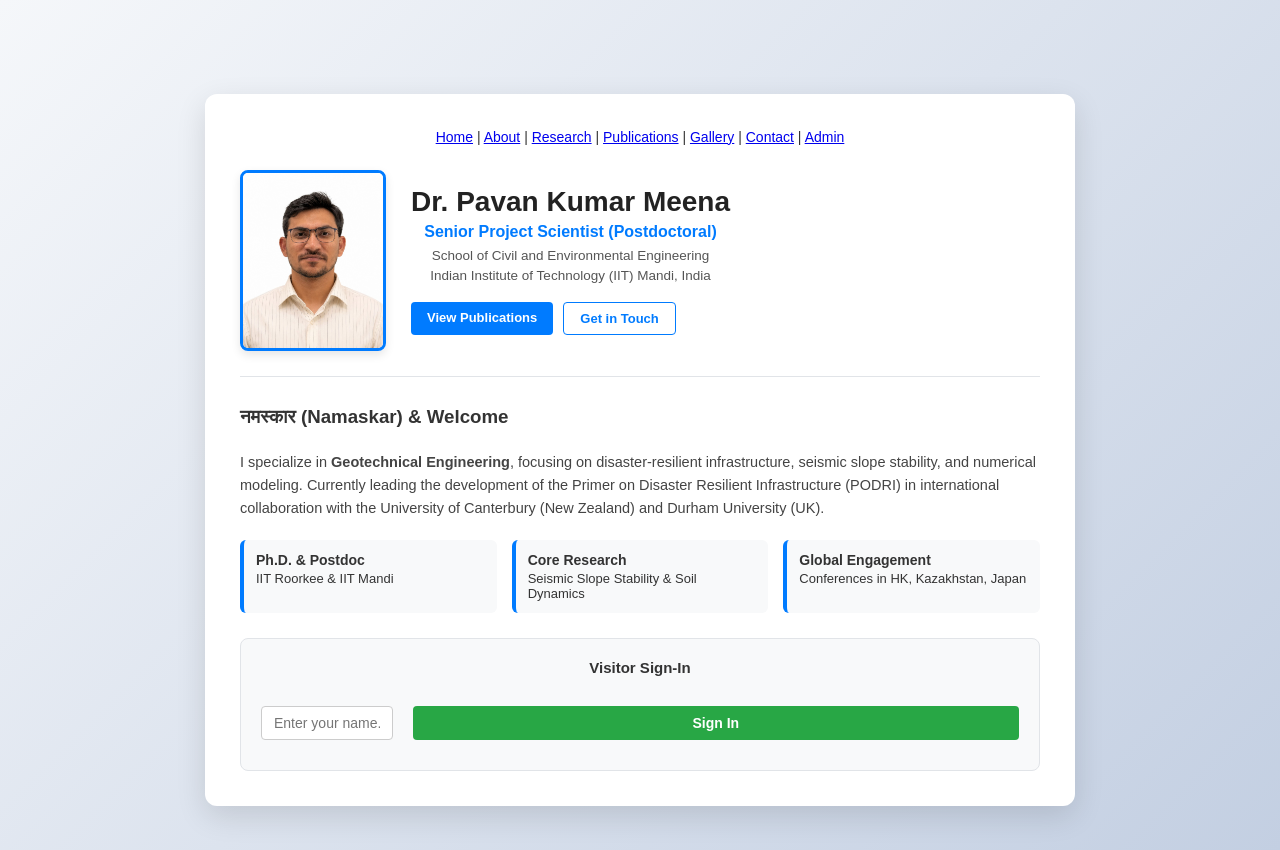
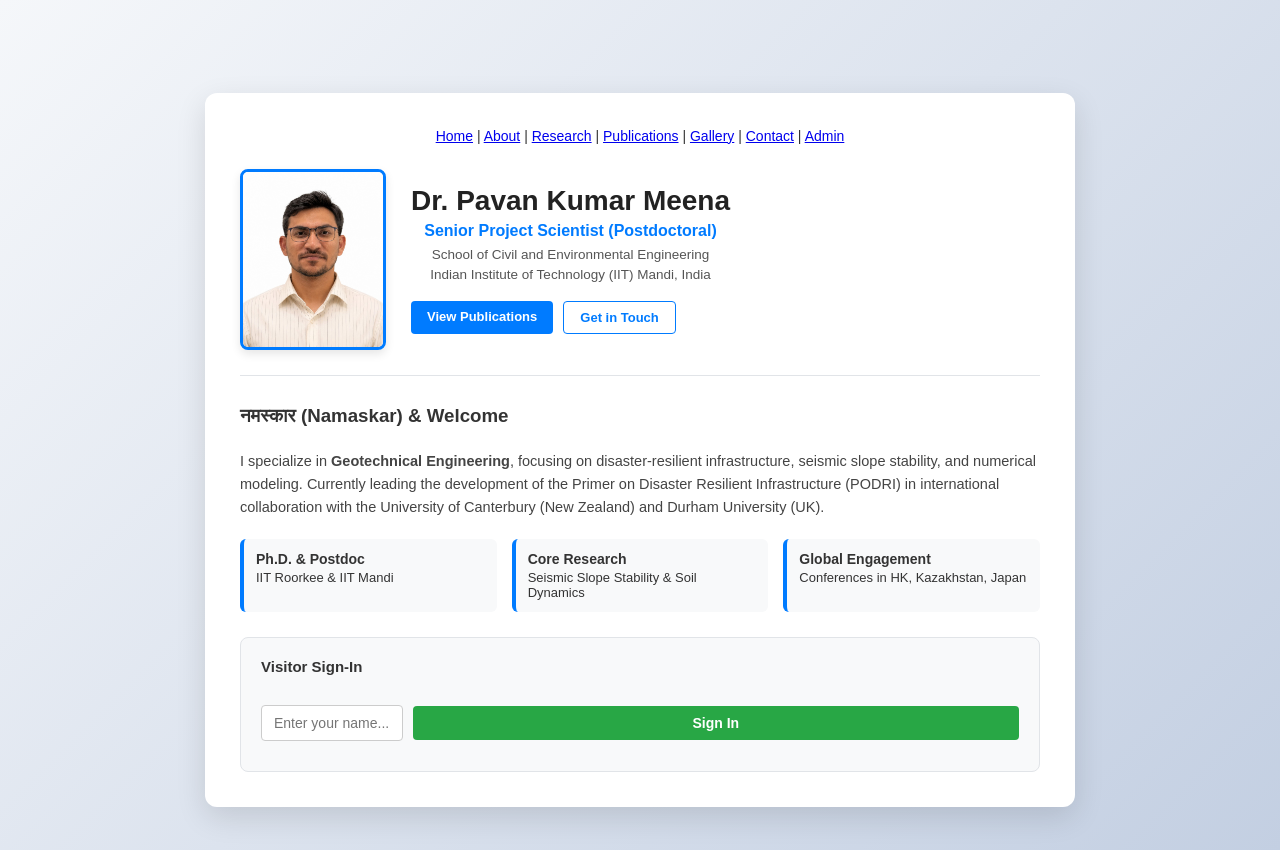
Before and after one commit to pkm7814/my-professional-website, a Flask app: page / in a window 1280 px wide. Run offline with Flask 3, Linux system fonts and the light colour scheme; data that the repository does not hold is empty.

Commit message:
Fix visitor sign-in input and button widths

```diff
--- a/templates/index.html
+++ b/templates/index.html
@@ -135,10 +135,10 @@
 
         <!-- Visitor Sign-In Section -->
         <div style="margin-top: 25px; background: #f8f9fa; padding: 20px; border-radius: 8px; border: 1px solid #e1e4e8;">
-            <h4 style="margin-top: 0; color: #333; font-size: 15px;">Visitor Sign-In</h4>
+            <h4 style="margin-top: 0; color: #333; font-size: 15px; text-align: left;">Visitor Sign-In</h4>
             <form method="POST" style="display: flex; gap: 10px; align-items: center;">
-                <input type="text" id="username" name="username" placeholder="Enter your name..." required style="flex: 1; padding: 8px 12px; border: 1px solid #ccc; border-radius: 4px; font-size: 14px;"><br>
-                <button type="submit" style="background: #28a745; color: white; border: none; padding: 9px 20px; border-radius: 4px; cursor: pointer; font-weight: bold; font-size: 14px;">Sign In</button>
+                <input type="text" id="username" name="username" placeholder="Enter your name..." required style="flex: 1; padding: 9px 12px; border: 1px solid #ccc; border-radius: 4px; font-size: 14px;">
+                <button type="submit" style="background: #28a745; color: white; border: none; padding: 9px 22px; border-radius: 4px; cursor: pointer; font-weight: bold; font-size: 14px; white-space: nowrap;">Sign In</button>
             </form>
 
             {% if visitors %}
```
